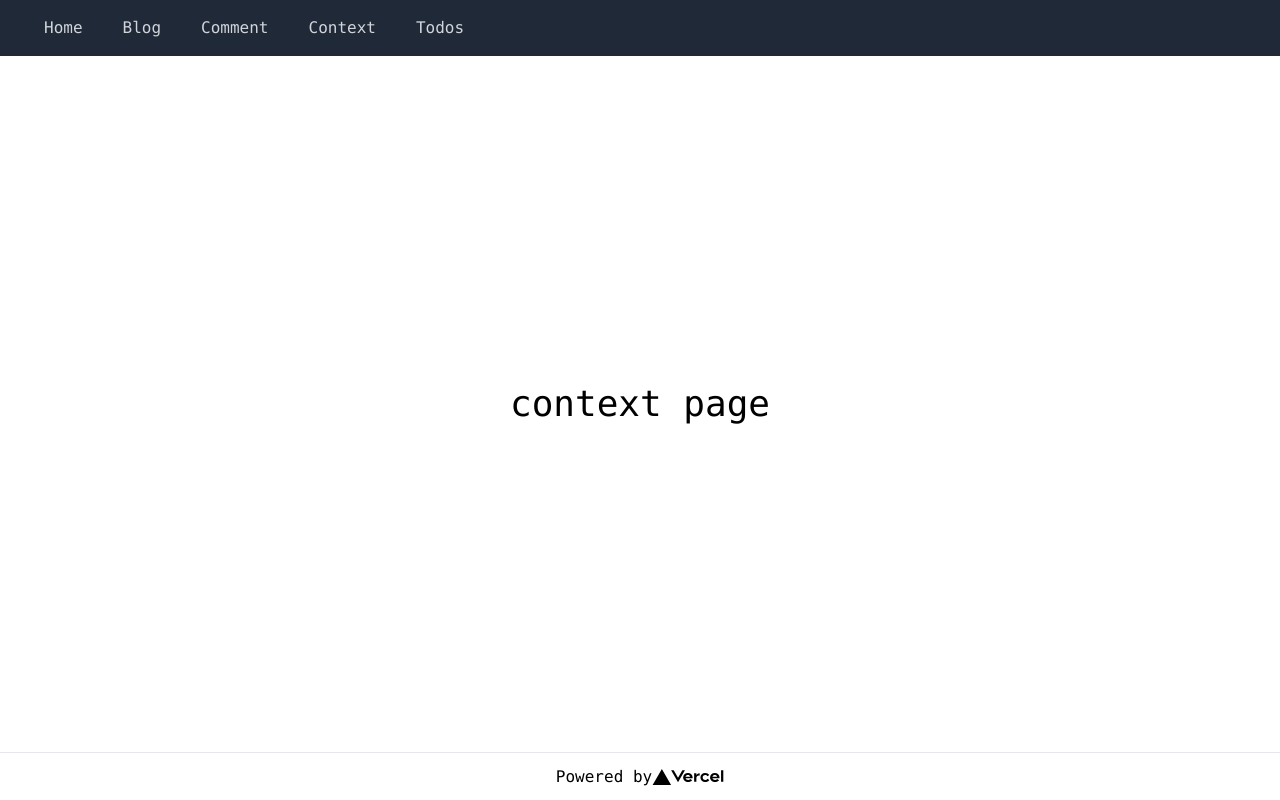
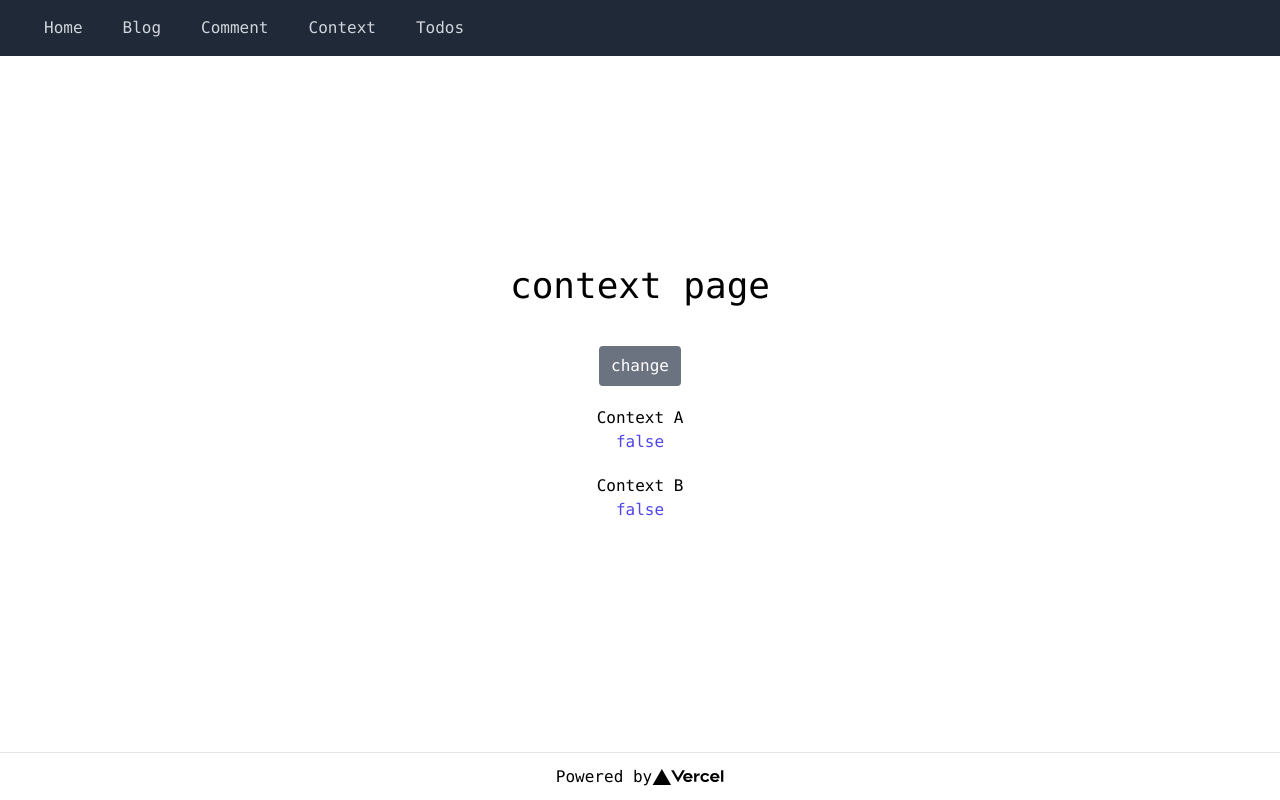
Before and after one commit to jimachi/nextjs-testing, a Next.js app: page /context-page in a window 1280 px wide. Built offline with nearby package versions, Linux system fonts and the light colour scheme.

Commit message:
pageに同号

```diff
--- /dev/null
+++ b/context/StateProvider.tsx
@@ -0,0 +1,20 @@
+import React, { useContext, useState, createContext } from 'react'
+
+const StateContext = createContext(
+  {} as {
+    toggle: boolean
+    setToggle: React.Dispatch<React.SetStateAction<boolean>>
+  }
+)
+
+export const StateProvider: React.FC = ({ children }) => {
+  const [toggle, setToggle] = useState(false)
+
+  return (
+    <StateContext.Provider value={{ toggle, setToggle }}>
+      {children}
+    </StateContext.Provider>
+  )
+}
+
+export const useStateContext = () => useContext(StateContext)
--- a/pages/context-page.tsx
+++ b/pages/context-page.tsx
@@ -1,9 +1,16 @@
 import Layout from '../components/Layout'
+import { StateProvider } from '../context/StateProvider'
+import ContextA from '../components/ContextA'
+import ContextB from '../components/ContextB'
 
 const ContextPage: React.FC = () => {
   return (
     <Layout title="Context">
-      <p className="text-4xl">context page</p>
+      <p className="text-4xl mb-10">context page</p>
+      <StateProvider>
+        <ContextA />
+        <ContextB />
+      </StateProvider>
     </Layout>
   )
 }
```
